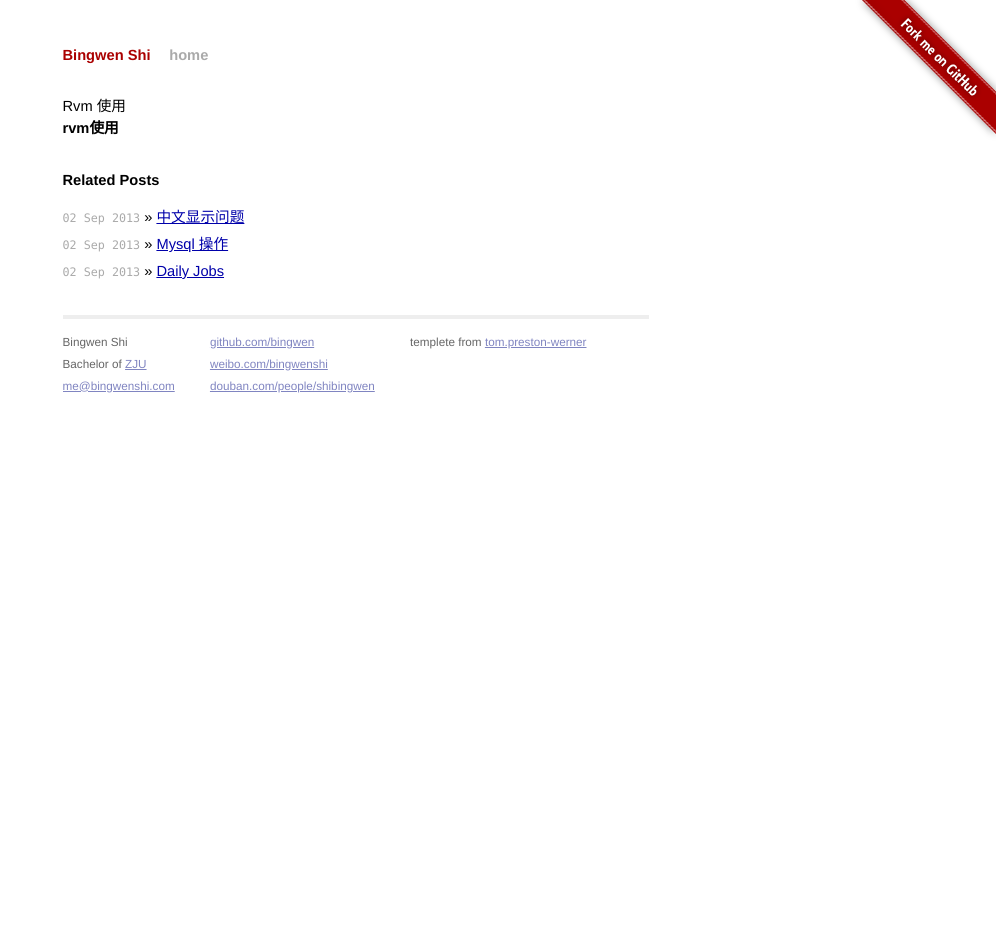
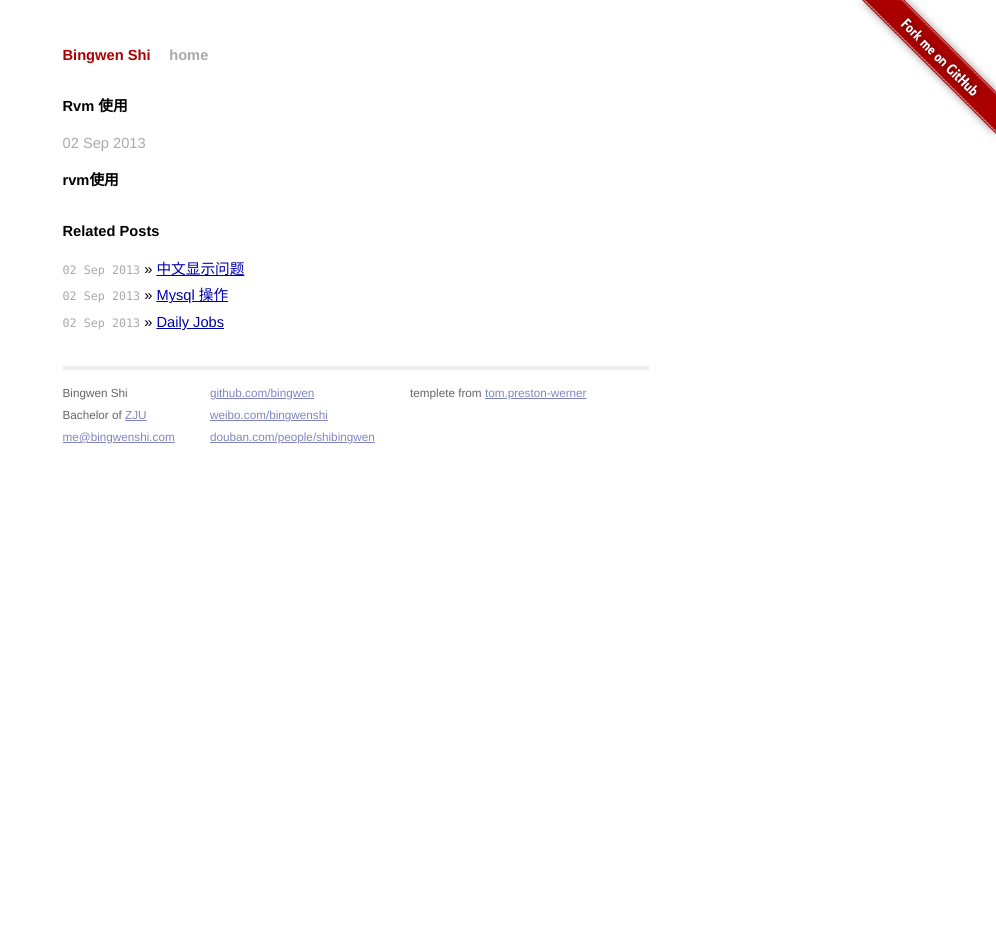
Before and after one commit to bingwen/bingwen.github.com, a Jekyll site: the page built from _posts/2013-9-2-rvm-使用.md, in a window 1280 px wide. Shown: the whole page, without its empty margins (284-1280 px from the left). Built offline with Jekyll 4.4.1, drawn with Linux system fonts in a browser that asks for light colours; Markdown is read by kramdown in place of the engine named in the settings.

Commit message:
title date

```diff
--- a/_layouts/post.html
+++ b/_layouts/post.html
@@ -2,7 +2,8 @@
 layout: default
 ---
 <div id="post">
-{{ page.title }}
+<h1>{{ page.title }}</h1>
+<p class="meta">{{ page.date | date_to_string }}</p>
 {{ content }}
 </div>
 
```
